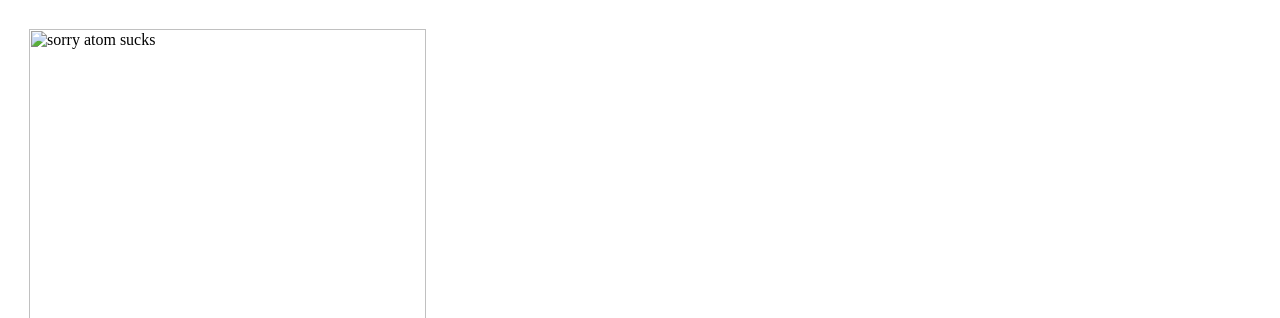
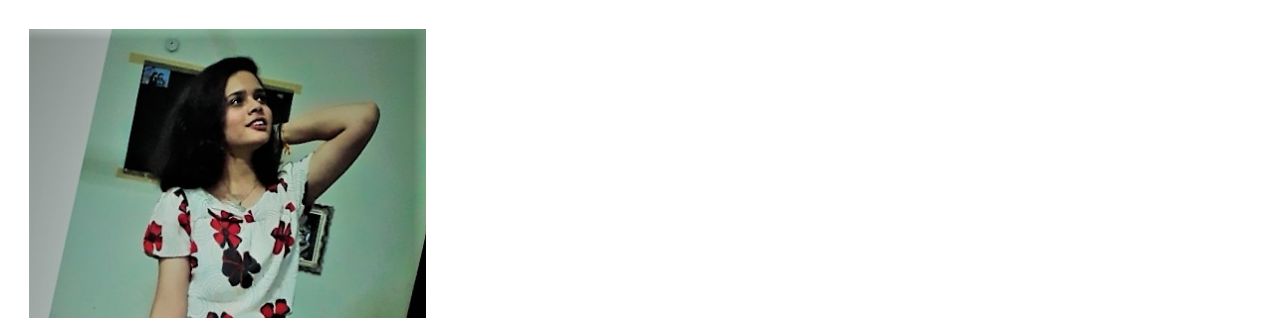
Before and after one commit to vb0711/cv, a plain HTML site: page index.html in a window 1280 px wide. Shown: the top 318 px of the page. Drawn offline with Linux system fonts and the light colour scheme.

Commit message:
Update index.html

```diff
--- a/index.html
+++ b/index.html
@@ -8,7 +8,7 @@
 <body>
   <table cellspacing="20">
     <tr>
-      <td><img src="images/vanshika,jpg.jpg" width="397px" height="700px" alt="sorry atom sucks"></td>
+      <td><img src="images/vanshika.jpg.jpg" width="397px" height="700px" alt="sorry atom sucks"></td>
       <td>
         <h1> Vanshika Bhatt💖</h1>
 
```
